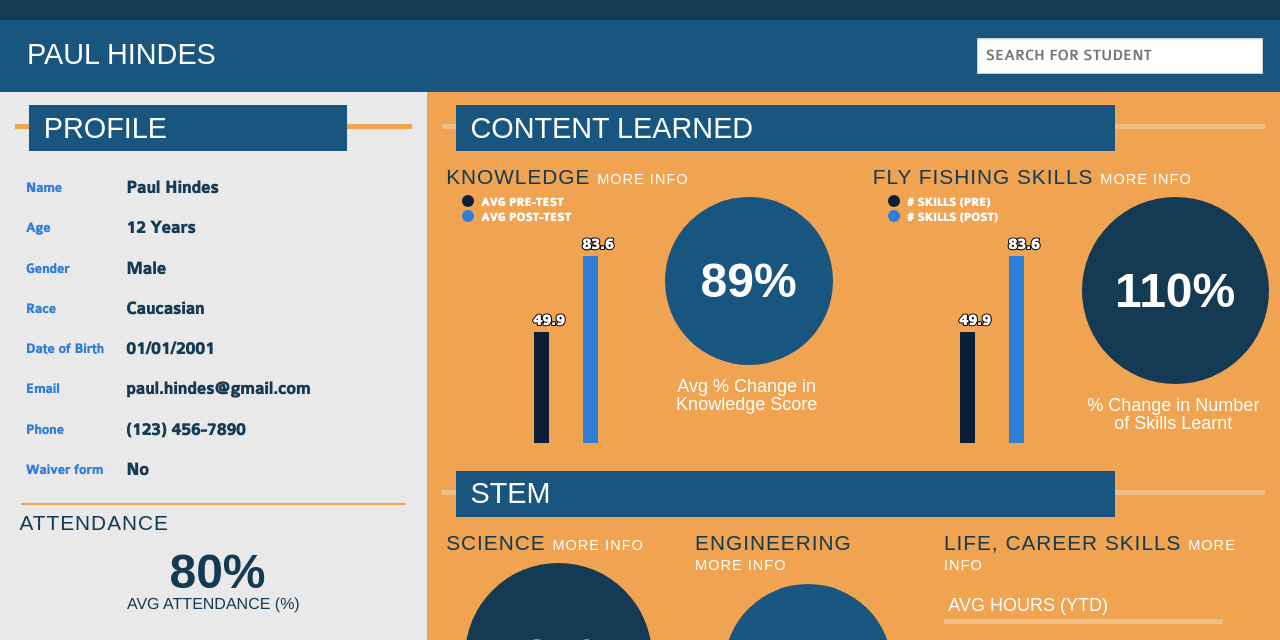
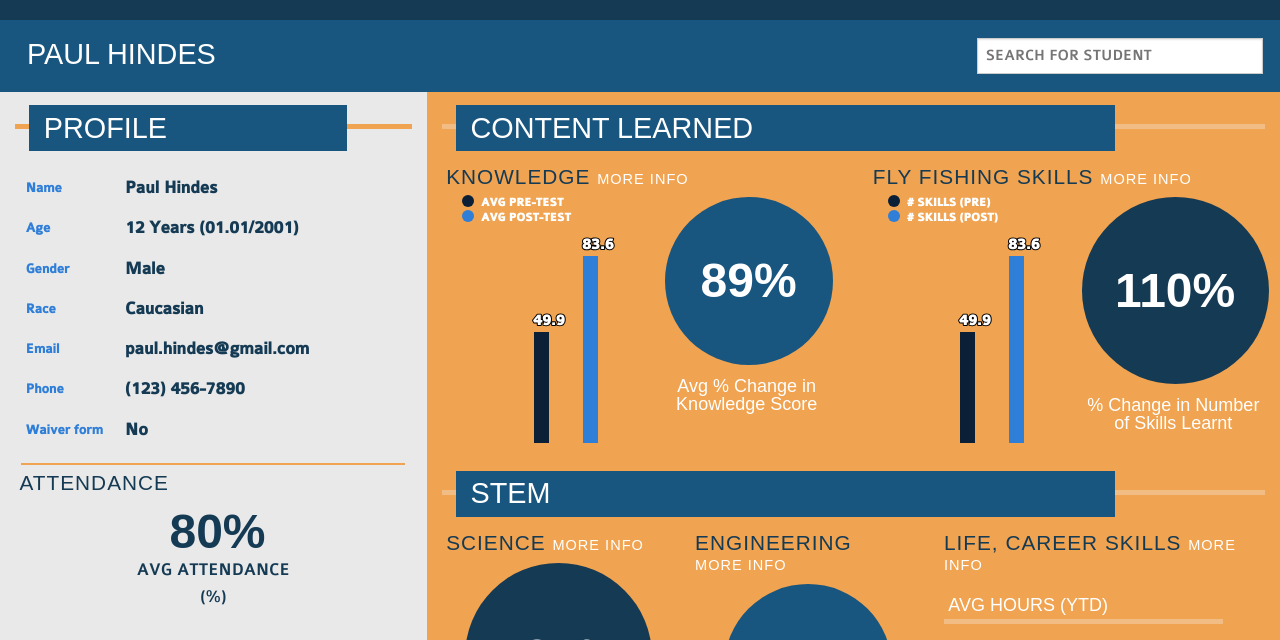
Before and after one commit to cmu-is-projects/familytyes, a plain HTML site: page student-index.html in a window 1280 px wide. Shown: the part 82-722 px from the top of the page. Drawn offline with nearby package versions, Linux system fonts and the light colour scheme; a web font is replaced by a local one.

Commit message:
More css changes

```diff
--- a/js/partials/contentLearntPie.js
+++ b/js/partials/contentLearntPie.js
@@ -45,4 +45,4 @@ var knowledge = 89,
         fishing = 110;
 
 resizeContentPie('#knowledge_pie', knowledge);
-    resizeContentPie('#fishing_pie', fishing);
+resizeContentPie('#fishing_pie', fishing);
--- a/sass/foundation-override.scss
+++ b/sass/foundation-override.scss
@@ -107,11 +107,10 @@ body {
 	}
 
 	a {
-		font-family: 18px/27px 'ColaborateMediumRegular', Arial, sans-serif;
+		font: 18px/27px 'ColaborateMediumRegular', Arial, sans-serif;
 		color: #153a54;
 		margin-left: 0.3em;
 	}
-
 
 }
 
@@ -425,7 +424,7 @@ body {
 }
 
 #student-attendance-caption {
-	font-family: 18px/27px 'ColaborateMediumRegular', Arial, sans-serif;
+	font: 18px/27px 'ColaborateMediumRegular', Arial, sans-serif;
 	color: #153a54;
 	margin-bottom: 2.5em;
 }
--- a/student-index.html
+++ b/student-index.html
@@ -82,7 +82,7 @@
 							</tr>
 							<tr>
 								<th class="profile-label">Age</th>
-								<th class="profile-details">12 Years</th>
+								<th class="profile-details">12 Years (01.01/2001)</th>
 							</tr>
 							<tr>
 								<th class="profile-label">Gender</th>
@@ -91,10 +91,6 @@
 							<tr>
 								<th class="profile-label">Race</th>
 								<th class="profile-details">Caucasian</th>
-							</tr>
-							<tr>
-								<th class="profile-label">Date of Birth</th>
-								<th class="profile-details">01/01/2001</th>
 							</tr>
 							<tr>
 								<th class="profile-label">Email</th>
@@ -135,8 +131,9 @@
 								<div class="small-6 columns sub-header">QUICKLINKS</div>
 							</div>
 							<ul class="no-bullet">
+								<li><a href="#">Add note</a></li>
+								<li><a href="#">View notes</a></li>
 								<li><a href="#">View event history</a></li>
-								<li><a href="#">View notes</a></li>
 								<li><a href="#">View family information</a></li>
 							</ul>
 						</div>
```
Also changed, not shown: css/foundation-override.css.
